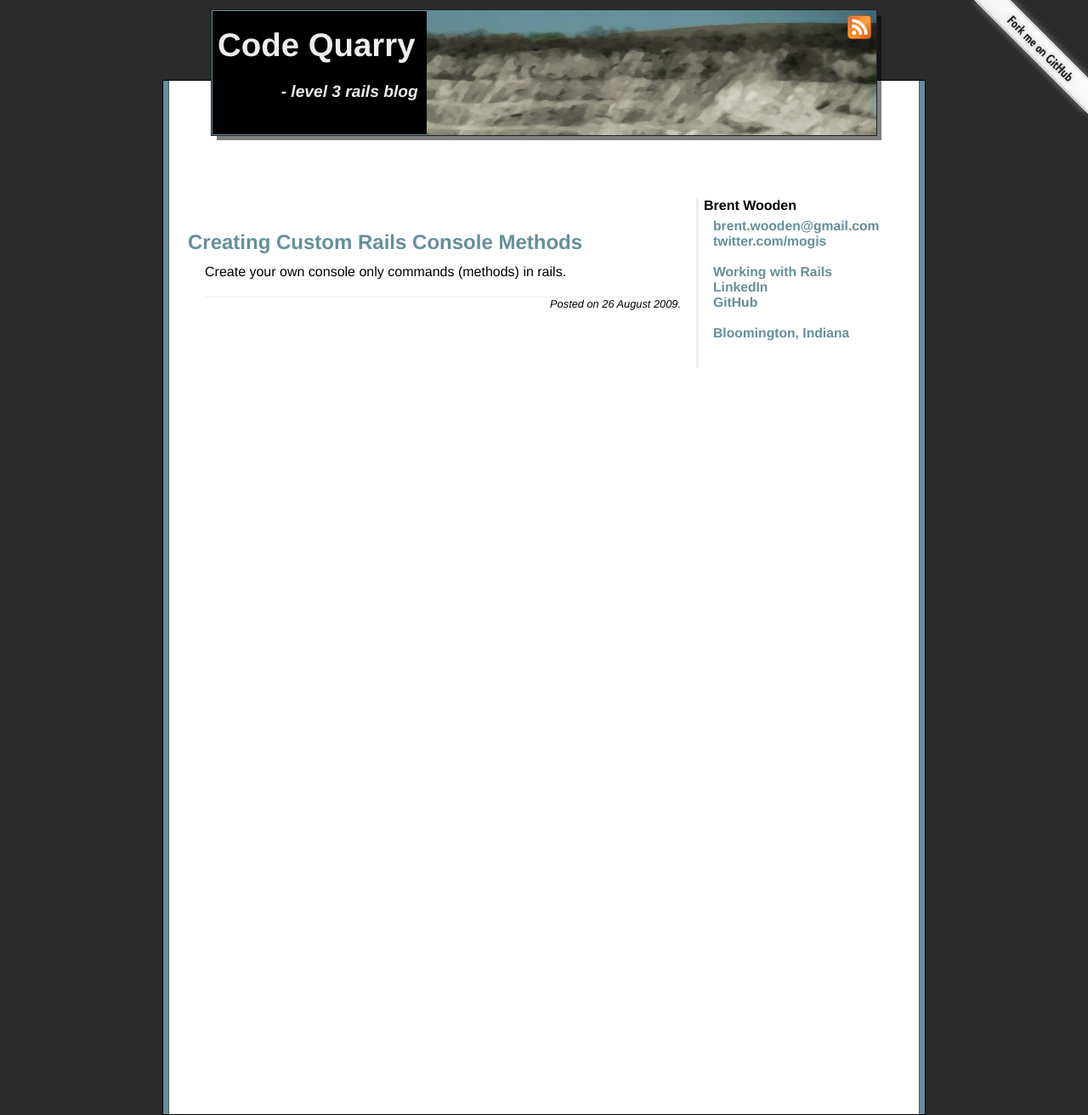
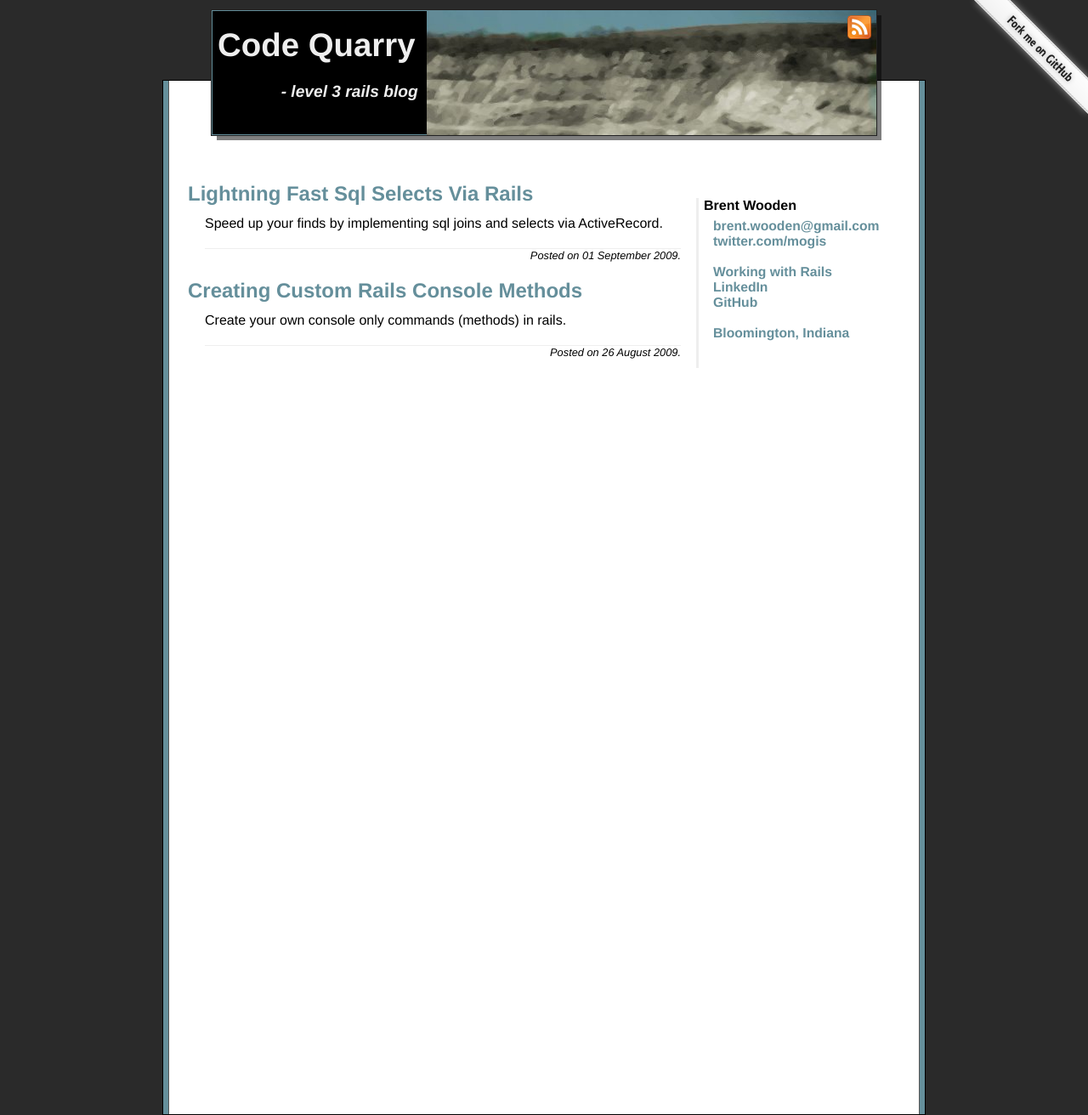
Before and after one commit to BrentW/brentw.github.com, a Jekyll site: the page built from index.html, in a window 1280 px wide. Shown: the whole page at 85% size. Built offline with Jekyll 4.4.1, drawn with Linux system fonts in a browser that asks for light colours; comment, search, counter and statistics services are not loaded; some of the changed lines change nothing that is shown.

Commit message:
Fixing last post.

```diff
--- /dev/null
+++ b/_posts/2009-09-01-lightning-fast-sql-selects-via-rails.textile
@@ -0,0 +1,106 @@
+---
+layout: post
+post_description: Speed up your finds by implementing sql joins and selects via ActiveRecord.
+---
+I've got this situation.  And it calls for lightning fast selects across multiple
+tables. Problem is, I'm not familiar with sql commands.
+
+That's fine.  I'll show you how you can leverage ActiveRecord to do the syntax for you. You know ruby right?
+
+Here's the gist of what I want:
+
+{% highlight ruby %}
+ranked_list = Character.all.sort do |character_a, character_b|
+  character_b.empire.total_cities <=> character_a.empire.total_cities
+end
+
+ranked_list[0..9]
+{% endhighlight %}
+
+If you're squirming at all, it means you know this looks terrible.
+It is. We're obviously generating a top 10 ranking of characters by total cities.
+But we're doing it in the slowest way possible.
+
+Here's the resulting log.
+
+{% highlight irb %}
+  Character Load (0.021489)   SELECT * FROM "characters"
+==> Got Buildings:2000145 from cache. (0.00039)
+  Buildings Load (0.001349)   SELECT * FROM "empires" WHERE ("empires"."character_id" = 2000145) LIMIT 1
+==> Set Buildings:2000145 to cache. (0.00056)
+==> Got Buildings:2000155 from cache. (0.00028)
+  Buildings Load (0.000908)   SELECT * FROM "empires" WHERE ("empires"."character_id" = 2000155) LIMIT 1
+==> Set Buildings:2000155 to cache. (0.00050)
+==> Got Buildings:2000185 from cache. (0.00030)
+  Buildings Load (0.000894)   SELECT * FROM "empires" WHERE ("empires"."character_id" = 2000185) LIMIT 1
+==> Set Buildings:2000185 to cache. (0.00048)
+==> Got Buildings:2000028 from cache. (0.00027)
+  Buildings Load (0.000920)   SELECT * FROM "empires" WHERE ("empires"."character_id" = 2000028) LIMIT 1
+==> Set Buildings:2000028 to cache. (0.00049)
+==> Got Buildings:1840428 from cache. (0.00027)
+
+... etc ... for every character ...
+{% endhighlight %}
+
+So, we're <a href="http://en.wiktionary.org/wiki/instantiate">instantiating</a> all characters into ruby objects, as well as looping through each one and creating ruby objects for all the empires just to compare the number of cities?
+
+What will your 199,990 active users (who didn't get on the list) think when their game is interrupted for 10 minutes to give nods to the biggest, go-getting jerks on the system?
+
+Alright.  We'll make it quicker, okay?
+
+{% highlight ruby %}
+ranked_list = Character.find(:all,
+                :limit => 10,
+                :order => 'empires.total_cities DESC',
+                :joins => :empires
+              )
+{% endhighlight %}
+
+This looks a lot better - prettier too.  Find takes several useful options. Hopefully, you're already aware of the :limit and :order options. If not take some time to glance at <a href="http://api.rubyonrails.org/classes/ActiveRecord/Base.html#M002263"> find in the api</a>.  This page will become very familiar to you...
+
+Gloriously, no sql is needed for simple queries! Find's :joins key takes symbols (or an array of symbols if you're joining more than one table) for table names and by default inner joins the tables. Inner joins are usually what you're after.  In this case, an inner join would give me all the characters who already have an empire associated with them.
+
+ActiveRecord also allows for different types of joins, but you need to use a longer route. Say you wanted a list of all characters without the limit and ordered by total cities. You also want all the characters without empires and without cities in the list.  This would be a left outer join and would look a lot like:
+
+{% highlight ruby %}
+ranked_list = Character.find(:all,
+                :order => 'empires.total_cities DESC',
+                :joins => "LEFT OUTER JOIN empires ON characters.id = empires.character_id"
+              )
+{% endhighlight %}
+
+So you have to spell out some basic sql. Not too hard. For more info on other types of joins, check out <a href="http://blog.sqlauthority.com/2009/04/13/sql-server-introduction-to-joins-basic-of-joins/">The Basic of JOINs</a> from Pinal Dave. As you can see, he's an authority in this area.
+
+Anyhow, lets look at the log of the previous select.
+
+{% highlight irb %}
+  Character Load (0.007788)   SELECT "characters".* FROM "characters" LEFT JOIN empires ON characters.id = empires.character_id ORDER BY empires.total_cities DESC LIMIT 10
+{% endhighlight %}
+
+As the numbers (the 0.007788, etc) indicate, this entire operation runs in about a third of the time as the first trial's character select. Beyond that, the first trial also has to load all of the empires.
+
+Believe it or not, we can get this faster still. The only data shown on the page, the only data we need, is the characters' names and city counts.  ActiveRecord, was being nice and assumed you wanted all the data columns. Well, we don't.
+
+It's easy to change that behavior.
+
+{% highlight ruby %}
+    Character.find(:all,
+      :limit => 10,
+      :order => 'empires.total_cities DESC',
+      :joins => :empires,
+      :select => "empires.character_id, empires.total_cities, characters.name, characters.id"
+    )
+{% endhighlight %}
+
+Don't forget the join needs the character ids from each table to be in the select as well.
+
+{% highlight irb %}
+  Character Load (0.002742)   SELECT empires.character_id, empires.total_cities, characters.name, characters.id FROM "characters" INNER JOIN "empires" ON empires.character_id = characters.id ORDER BY empires.total_cities DESC LIMIT 10
+{% endhighlight %}
+
+Good God! We've brought the request down to under 3 milliseconds.
+
+This should give you enough to time to do your ranking by population
+and your ranking by soldiers
+and your ranking by technology points
+and y..
--- a/css/style.css
+++ b/css/style.css
@@ -141,7 +141,6 @@ a, a:visited {
 
 #post_title {
   color: #658f9b;
-  width: 50%;
 }
 
 a {
@@ -220,3 +219,7 @@ a:hover {
   width: 544px;
   overflow-x: scroll;
 }
+
+.small {
+  font-size: .8em;
+}
```
